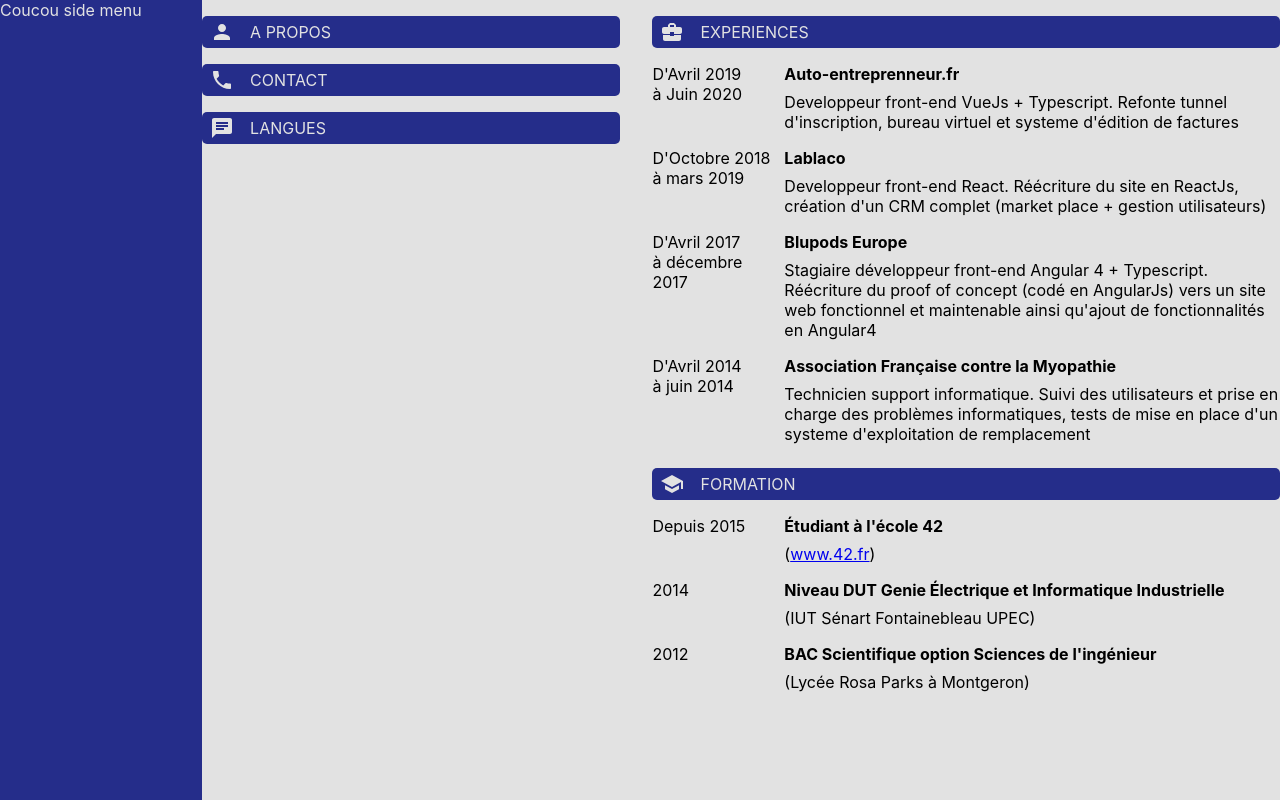
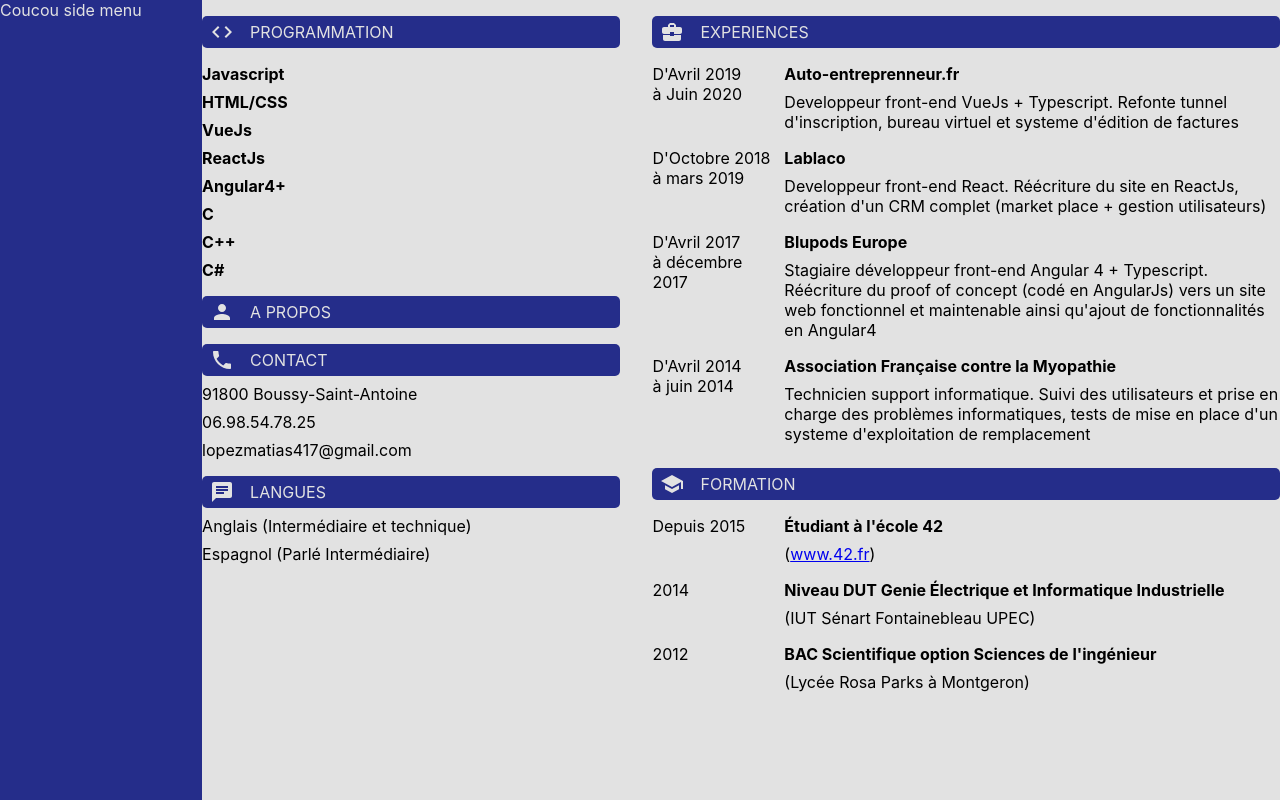
Before and after one commit to mlopez42/my-website, a React (Create React App) app: page /cv in a window 1280 px wide. Built offline with nearby package versions, Linux system fonts and the light colour scheme.

Commit message:
moar content

```diff
--- a/src/pages/curriculumVitae/curriculumVitae.tsx
+++ b/src/pages/curriculumVitae/curriculumVitae.tsx
@@ -6,6 +6,7 @@ import PhoneIcon from '@material-ui/icons/Phone';
 import ChatIcon from '@material-ui/icons/Chat';
 import BusinessCenterIcon from '@material-ui/icons/BusinessCenter';
 import SchoolIcon from '@material-ui/icons/School';
+import CodeIcon from '@material-ui/icons/Code';
 import CvHeader from "../../components/cvHeader/cvHeader";
 
 export default class CurriculumVitae extends Component {
@@ -20,16 +21,52 @@ export default class CurriculumVitae extends Component {
                 <div className="cv-page-content">
                     <div className="cv-column">
                         <div>
+                            <CvTitleCategory comp={<CodeIcon />} title={'PROGRAMMATION'}></CvTitleCategory>
+                            <div className="cv-column-content">
+                                <div className="cv-column-content-item">
+                                    <div><b>Javascript</b></div>
+                                </div>
+                                <div className="cv-column-content-item">
+                                    <div><b>HTML/CSS</b></div>
+                                </div>
+                                <div className="cv-column-content-item">
+                                    <div><b>VueJs</b></div>
+                                </div>
+                                <div className="cv-column-content-item">
+                                    <div><b>ReactJs</b></div>
+                                </div>
+                                <div className="cv-column-content-item">
+                                    <div><b>Angular4+</b></div>
+                                </div>
+                                <div className="cv-column-content-item">
+                                    <div><b>C</b></div>
+                                </div>
+                                <div className="cv-column-content-item">
+                                    <div><b>C++</b></div>
+                                </div>
+                                <div className="cv-column-content-item">
+                                    <div><b>C#</b></div>
+                                </div>
+                            </div>
+                        </div>
+                        <div>
                             <CvTitleCategory comp={<PersonIcon />} title={'A PROPOS'}></CvTitleCategory>
                             <div></div>
                         </div>
                         <div>
                             <CvTitleCategory comp={<PhoneIcon />} title={'CONTACT'}></CvTitleCategory>
-                            <div></div>
+                            <div>
+                                <p>91800 Boussy-Saint-Antoine</p>
+                                <p>06.98.54.78.25</p>
+                                <p>lopezmatias417@gmail.com</p>
+                            </div>
                         </div>
                         <div>
                             <CvTitleCategory comp={<ChatIcon />} title={'LANGUES'}></CvTitleCategory>
-                            <div></div>
+                            <div>
+                                <p>Anglais (Intermédiaire et technique)</p>
+                                <p>Espagnol (Parlé Intermédiaire)</p>
+                            </div>
                         </div>
                     </div>
                     <div className="cv-column">
```
